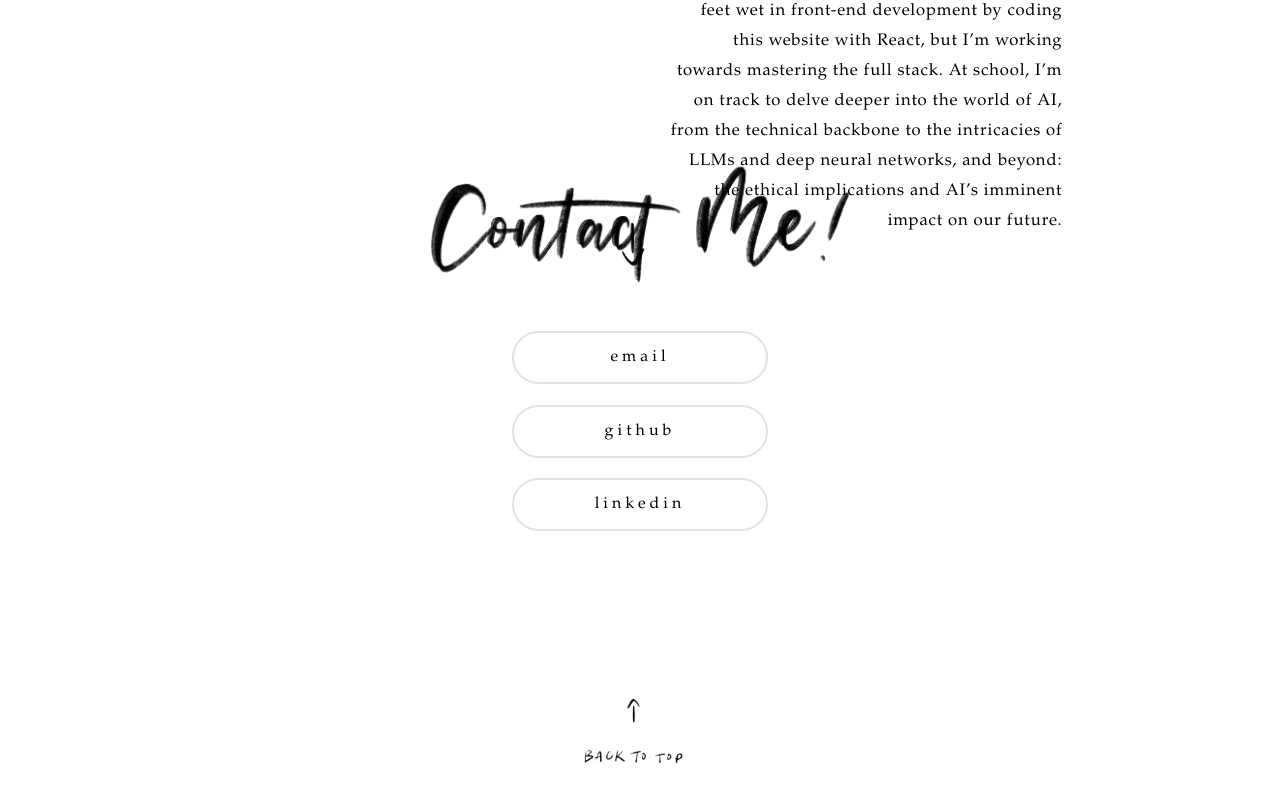
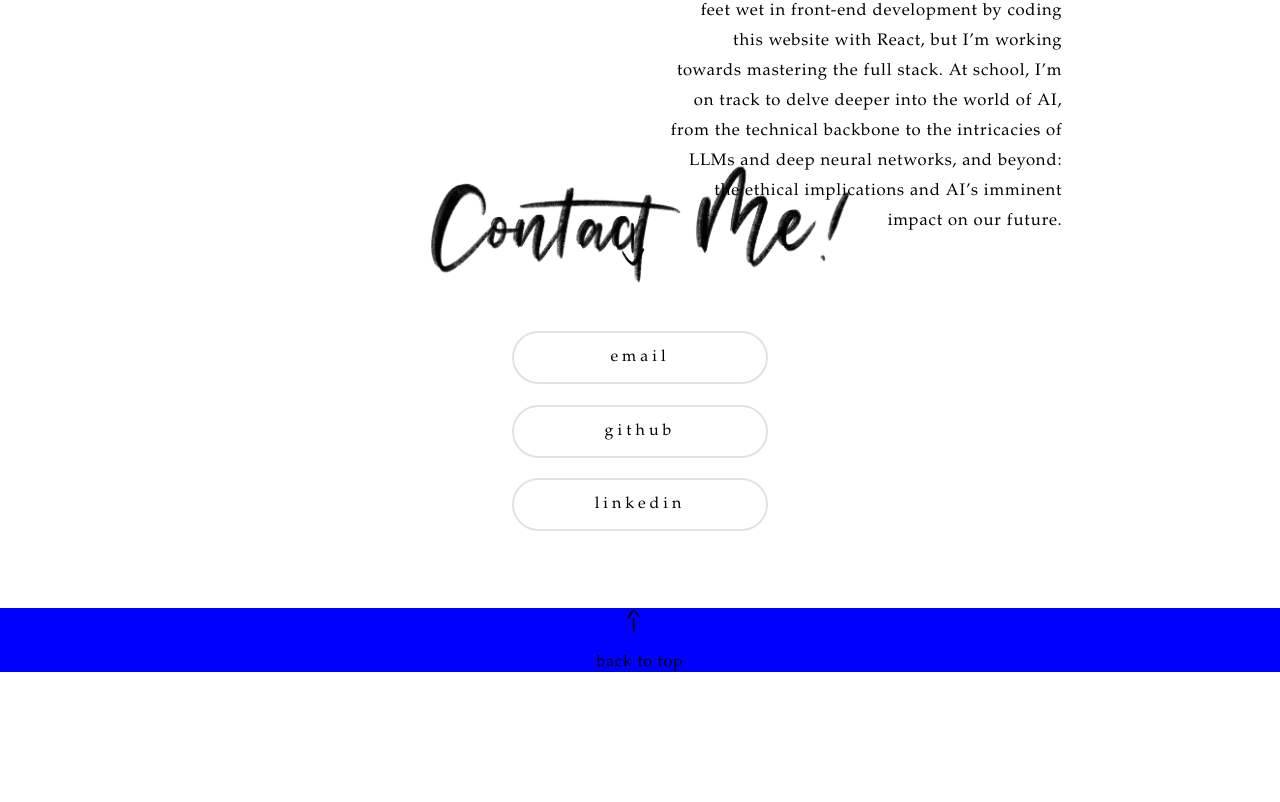
Before and after one commit to ohu9/old-personal-website, a React (Create React App) app: page / in a window 1280 px wide. Shown: the part 2436-3238 px from the top of the page. Built offline with nearby package versions, Linux system fonts and the light colour scheme; the HTML template or start-up script is replaced by a standard one.

Commit message:
commit before integrating tailwind

```diff
--- a/src/pages/Contact.js
+++ b/src/pages/Contact.js
@@ -33,7 +33,7 @@ export default function Contact() {
           whileHover={{ scale: 1.06 }} />
         </a>
         <a href="#top">
-          <motion.img src={back_to_top} className='back-to-top' whileHover={{ scale: 1.06 }}/>
+          <p className='back-to-top'>back to top</p>
         </a>
       </div>
     </section>);
--- a/src/styles/Contact.css
+++ b/src/styles/Contact.css
@@ -48,14 +48,13 @@ button.contact-btn:hover {
 }
 
 div.up-arrow {
-    margin-bottom: 0;
-    background-color: white;
+    margin-bottom: -20vh;
+    background-color: blue;
 }
 
 img.up-arrow {
     position: relative;
     left: 49%;
-    bottom: -10vh;
     max-height: 5%;
     max-width: 1%;
     width: auto;
@@ -72,3 +71,11 @@ img.back-to-top {
 
     margin-top: 1%;
 }
+
+p.back-to-top {
+    font-size: 100%;
+    letter-spacing: .05em;
+    color: black;
+    text-align: center;
+    bottom: 2vh;
+  }
```
